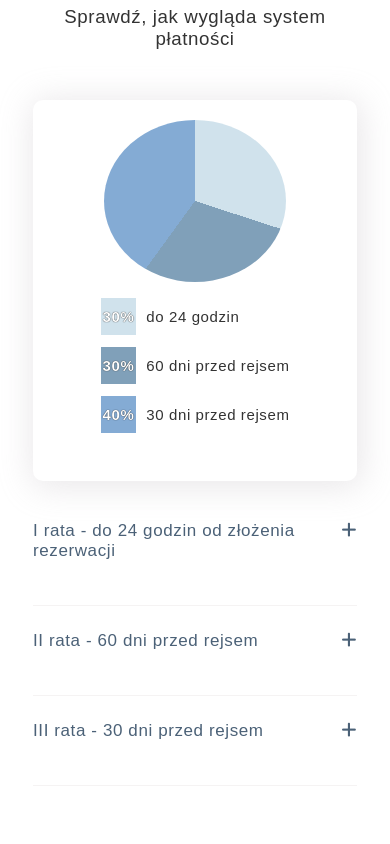
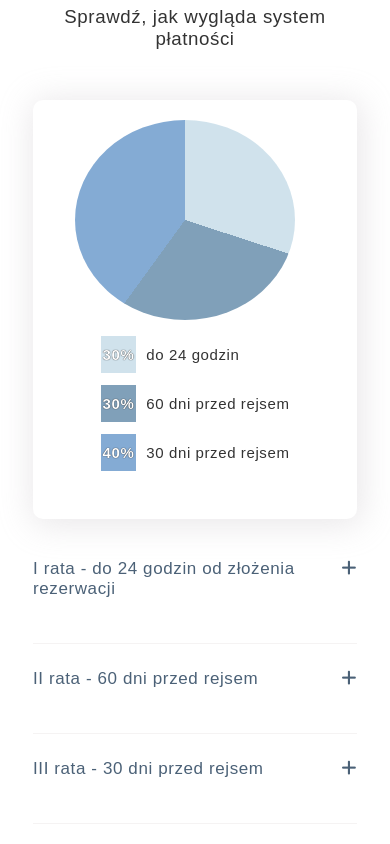
Before and after one commit to michal-adam-kozlowski/tbtoffersite, a React (Create React App) app: page / in a window 390 px wide. Shown: the part 5040-5884 px from the top of the page. Built offline with nearby package versions, Linux system fonts and the light colour scheme.

Commit message:
PaymentsRWD

```diff
--- a/src/Chart.scss
+++ b/src/Chart.scss
@@ -8,8 +8,7 @@ $shell: #84abd4;
   height: 100%;
   display: flex;
   align-items: center;
-  justify-content: space-between;
-  flex-wrap: wrap;
+  justify-content: space-evenly;
 }
 
 .chart {
@@ -20,11 +19,12 @@ $shell: #84abd4;
       $shell 0
     );
   border-radius: 50%;
-  width: 50%;
+  width: 200px;
   height: 0;
-  padding-top: 50%;
+  padding-top: 200px;
   float: left;
   padding-right: 20px;
+  margin-right: 20px;
 }
 
 .key {
@@ -59,9 +59,8 @@ $shell: #84abd4;
   background: $shell;
 }
 
-@media only screen and (max-width: 1250px) {
+@media only screen and (max-width: 600px) {
   .chartComponent {
-    justify-content: center;
     flex-direction: column;
   }
 }
--- a/src/OfferWrapper.scss
+++ b/src/OfferWrapper.scss
@@ -6,6 +6,7 @@ body {
   font-weight: normal;
   color: $--font-default-color;
   letter-spacing: 0.6px;
+  cursor: default;
 }
 
 #content {
--- a/src/PayAccordion.scss
+++ b/src/PayAccordion.scss
@@ -44,6 +44,10 @@
   display: none;
 }
 
+i.fas.fa-plus {
+  margin-left: 20px;
+}
+
 
 @media only screen and (max-width: 767px) {
   .tab .title {
--- a/src/Payment.scss
+++ b/src/Payment.scss
@@ -27,16 +27,20 @@ $--box-shadow: 2px 3px 33px 3px rgba(184, 178, 184, 0.31);
 
 .paymentContent > div:last-Child {
   padding: 0;
-  width: 55%;
+  width: 50%;
 }
 
 .chartBox {
-box-shadow: $--box-shadow;
-border-radius: 10px;
+  box-shadow: $--box-shadow;
+  border-radius: 10px;
 }
 
 
-@media only screen and (max-width: 767px) {
+@media only screen and (max-width: 991px) {
+  .paymentComponent {
+    flex-direction: column;
+  }
+
   .paymentContent {
     flex-direction: column;
     height: auto;
@@ -47,10 +51,6 @@ border-radius: 10px;
     padding: 20px 0;
   }
 
-  .paymentContent > div:last-Child {
-    width: auto;
-  }
-
   .paymentComponent {
     width: 90%;
   }
@@ -58,7 +58,11 @@ border-radius: 10px;
 }
 
 @media only screen and (max-width: 1250px) {
-  .paymentContent > div{
+  .paymentContent >  div {
+    width: auto;
+  }
+
+  .paymentContent > div:last-Child {
     width: auto;
   }
 }
--- a/src/PopUp.js
+++ b/src/PopUp.js
@@ -3,7 +3,6 @@ import './PopUp.scss';
 
 
 class Popup extends React.Component {
-
   render() {
     return (
       <div className="popup">
```
Also changed, not shown: src/YachtSelection.js (+2 -15 lines). Lines whose indentation alone changed are shown as unchanged.
